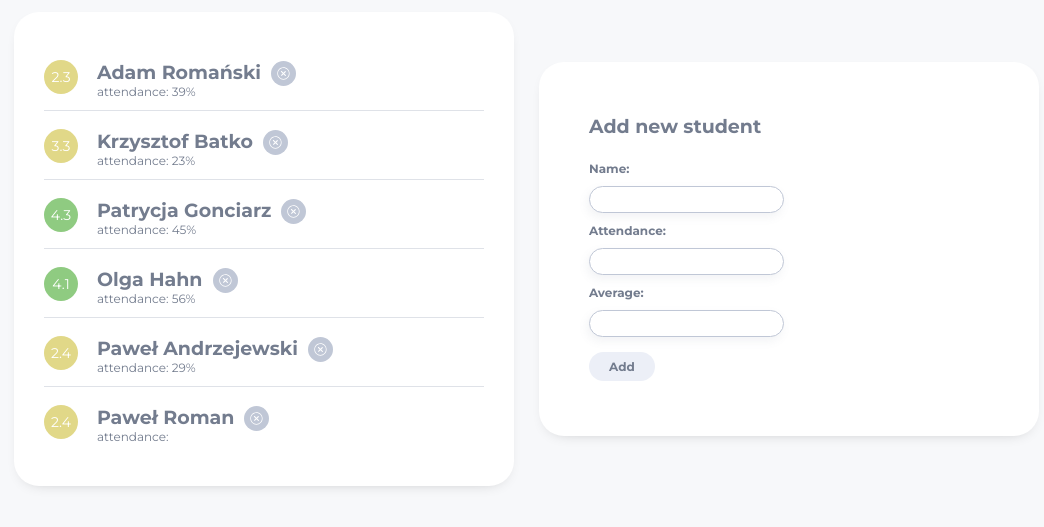
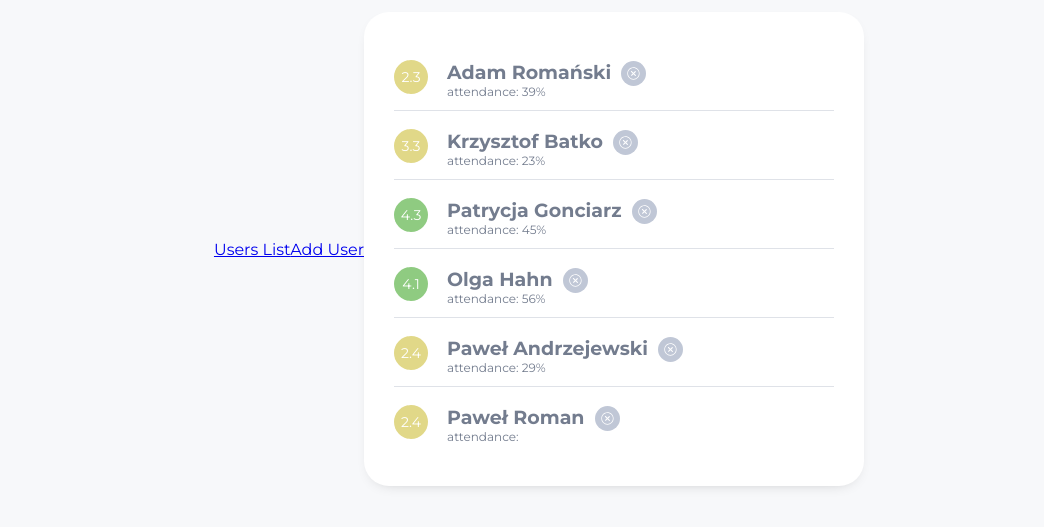
Before and after one commit to m-went/romans-exercise, a React (Create React App) app: page / in a window 1280 px wide. Shown: the part 151-678 px from the top of the page, without its empty margins (101-1145 px from the left). Built offline with nearby package versions, Linux system fonts and the light colour scheme.

Commit message:
add basic routing

```diff
--- a/package.json
+++ b/package.json
@@ -8,6 +8,7 @@
     "@testing-library/user-event": "^13.5.0",
     "react": "^18.2.0",
     "react-dom": "^18.2.0",
+    "react-router-dom": "^6.4.2",
     "react-scripts": "5.0.1",
     "sass": "^1.55.0",
     "web-vitals": "^2.1.4"
--- a/src/components/App/App.js
+++ b/src/components/App/App.js
@@ -1,26 +1,18 @@
 import './App.scss';
-import UserList from '../UserList/UserList';
-import AddUserForm from '../AddUserForm/AddUserForm';
-import { users as usersData } from '../../data/users';
-import { useState } from 'react';
-
+import Routes from '../../routes';
+import { NavLink } from 'react-router-dom';
 function App() {
-  const [users, setUsers] = useState(usersData);
-
-  const addUser = (newUser) => {
-    setUsers((st) => [...users, newUser]);
-  };
-
-  const deleteUser = (userToDelete) => {
-    setUsers((st) => {
-      return st.filter((user) => user.name !== userToDelete.name);
-    });
-  };
-
   return (
     <div className="App">
-      <UserList users={users} deleteUser={deleteUser} />
-      <AddUserForm users={users} addUser={addUser} />
+      <nav className="">
+        <NavLink to="/" end>
+          Users List
+        </NavLink>
+        <NavLink to="/add-user" end>
+          Add User
+        </NavLink>
+      </nav>
+      <Routes />
     </div>
   );
 }
--- a/src/index.js
+++ b/src/index.js
@@ -2,10 +2,13 @@ import React from 'react';
 import ReactDOM from 'react-dom/client';
 import './globals.scss';
 import App from './components/App/App';
+import { BrowserRouter } from 'react-router-dom';
 
 const root = ReactDOM.createRoot(document.getElementById('root'));
 root.render(
   <React.StrictMode>
-    <App />
+    <BrowserRouter>
+      <App />
+    </BrowserRouter>
   </React.StrictMode>
 );
--- /dev/null
+++ b/src/routes.js
@@ -0,0 +1,27 @@
+import { Routes, Route } from 'react-router-dom';
+import UserList from './components/UserList/UserList';
+import AddUserForm from './components/AddUserForm/AddUserForm';
+import { users as usersData } from './data/users';
+import { useState } from 'react';
+
+function AppRoutes(props) {
+  const [users, setUsers] = useState(usersData);
+
+  const addUser = (newUser) => {
+    setUsers((st) => [...users, newUser]);
+  };
+
+  const deleteUser = (userToDelete) => {
+    setUsers((st) => {
+      return st.filter((user) => user.name !== userToDelete.name);
+    });
+  };
+  return (
+    <Routes>
+      <Route path="/" element={<UserList users={users} deleteUser={deleteUser} />} />
+      <Route path="add-user" element={<AddUserForm users={users} addUser={addUser} />} />
+    </Routes>
+  );
+}
+
+export default AppRoutes;
```
Also changed, not shown: 1 other file (tests, documents, lock files or other folders).
